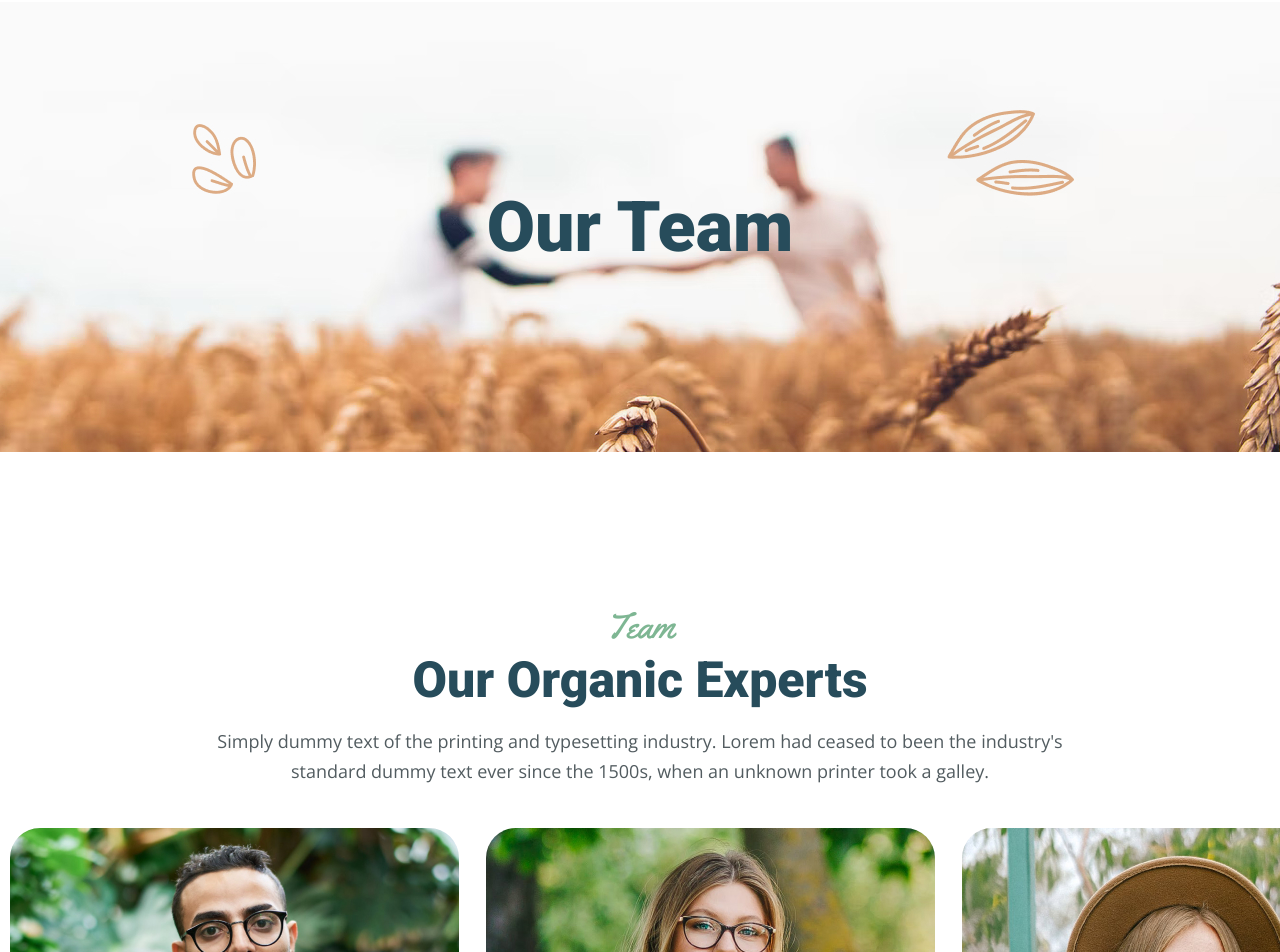
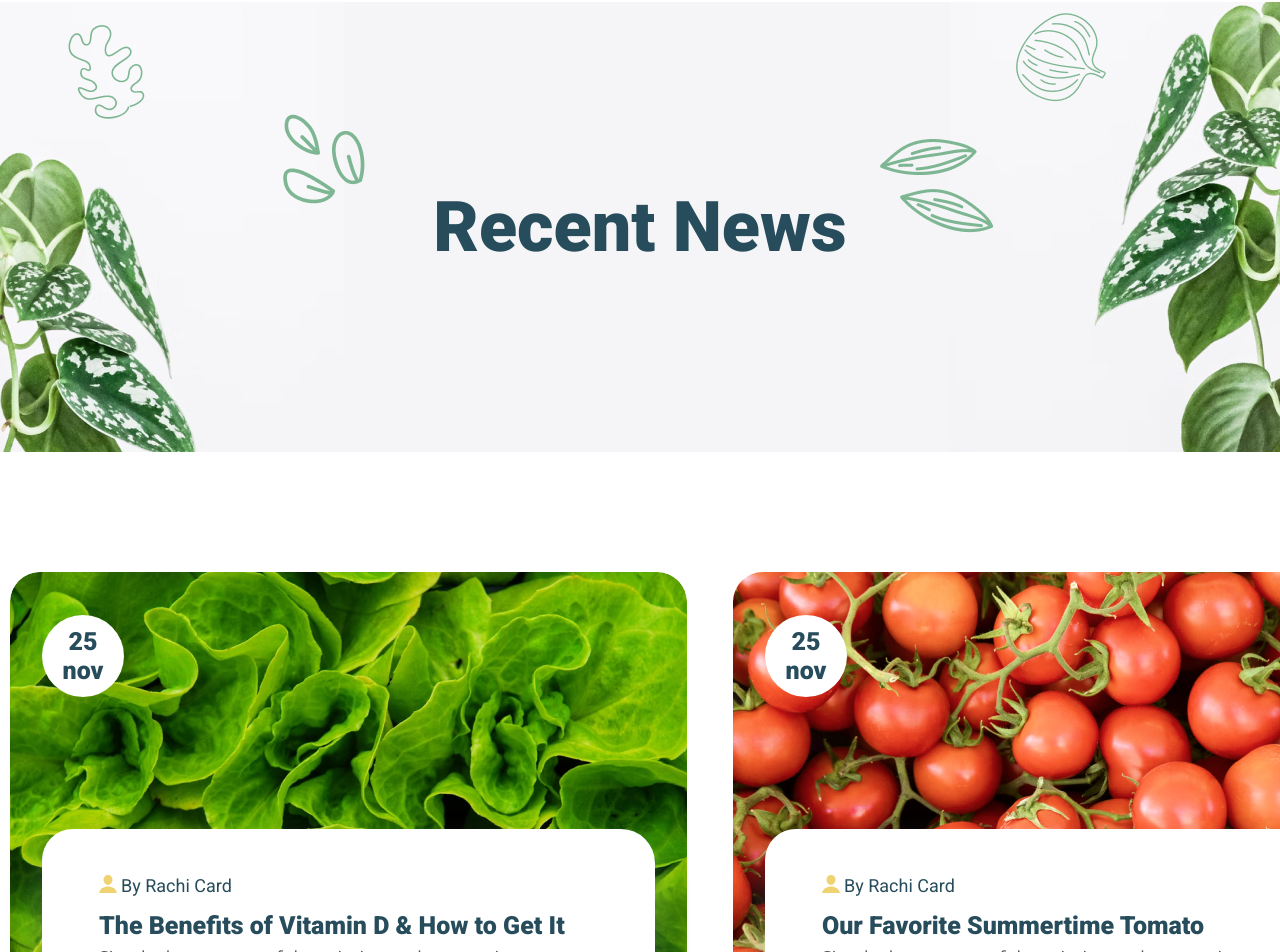
Before and after one commit to progdidi/organik, a React (Create React App) app: page / in a window 1280 px wide. Shown: the part 136-1088 px from the top of the page. Built offline with nearby package versions, Linux system fonts and the light colour scheme.

Commit message:
news page

```diff
--- a/src/App.js
+++ b/src/App.js
@@ -9,6 +9,7 @@ import QualityPage from "./pages/QualityPage/QualityPage";
 import StandartPage from "./pages/StandartPage/StandartPage";
 import FarmPage from "./pages/FarmPage/FarmPage";
 import TeamPage from "./pages/TeamPage/TeamPage";
+import NewsPage from "./pages/NewsPage/NewsPage";
 
 function App() {
   return (
@@ -23,7 +24,8 @@ function App() {
         {/* <QualityPage/> */}
         {/* <StandartPage/> */}
         {/* <FarmPage/> */}
-        <TeamPage/>
+        {/* <TeamPage/> */}
+        <NewsPage/>
       </main>
       <Footer/>
     </div>
--- a/src/components/NewsArticle/NewsArticle.js
+++ b/src/components/NewsArticle/NewsArticle.js
@@ -1,9 +1,9 @@
 import './newsArticle.scss';
 
-const NewsArticle = ({date, author, title, descr, link}) => {
+const NewsArticle = ({date, author, title, descr, link, cover}) => {
     return (
         <>
-        <div class="news-article">
+        <div class="news-article" style={{ backgroundImage: `url(${cover})` }}>
             <p class="news-article__date">{date}</p>
             <div class="news-article__info">
                 <p class="news-article__info-author">By {author}</p>
--- a/src/pages/MainPage/mainPage.scss
+++ b/src/pages/MainPage/mainPage.scss
@@ -358,6 +358,6 @@
     &__items {
         display: grid;
         grid-template-columns: repeat(2, 1fr);
-        grid-gap: 46px;
+        grid-column-gap: 46px;
     }
 }
--- a/src/pages/NewsPage/NewsPage.js
+++ b/src/pages/NewsPage/NewsPage.js
@@ -1,8 +1,42 @@
-import './images/newsPage.scss';
+import './newsPage.scss';
+
+import PagePromo from '../../components/PagePromo/PagePromo';
+import banner from './images/banner.jpg';
+import Newsletter from '../../components/Newsletter/Newsletter';
+
+//news
+import NewsArticle from '../../components/NewsArticle/NewsArticle';
+import { news } from '../../helpers/news/news';
 
 const NewsPage = () => {
     return (
         <>
+            <PagePromo
+                title="Recent News"
+                bgImage={banner}
+             />
+
+            <section className="news-page">
+                <div className="container">
+                    <div className="news-page__items">
+                        {news.map((news) => {
+                            return (
+                                <NewsArticle
+                                    key={news.id}
+                                    date={news.date}
+                                    author={news.author}
+                                    title={news.title}
+                                    descr={news.descr}
+                                    link={news.link}
+                                    cover={news.cover}
+                                />
+                            )
+                        })}
+                    </div>
+                </div>
+            </section>
+
+            <Newsletter/>
         </>
      );
 }
--- a/src/pages/NewsPage/newsPage.scss
+++ b/src/pages/NewsPage/newsPage.scss
@@ -0,0 +1,9 @@
+.news-page {
+    padding: 120px 0;
+    &__items {
+        display: grid;
+        grid-template-columns: repeat(2, 1fr);
+        grid-column-gap: 46px;
+        grid-row-gap: 115px;
+    }
+}
```
